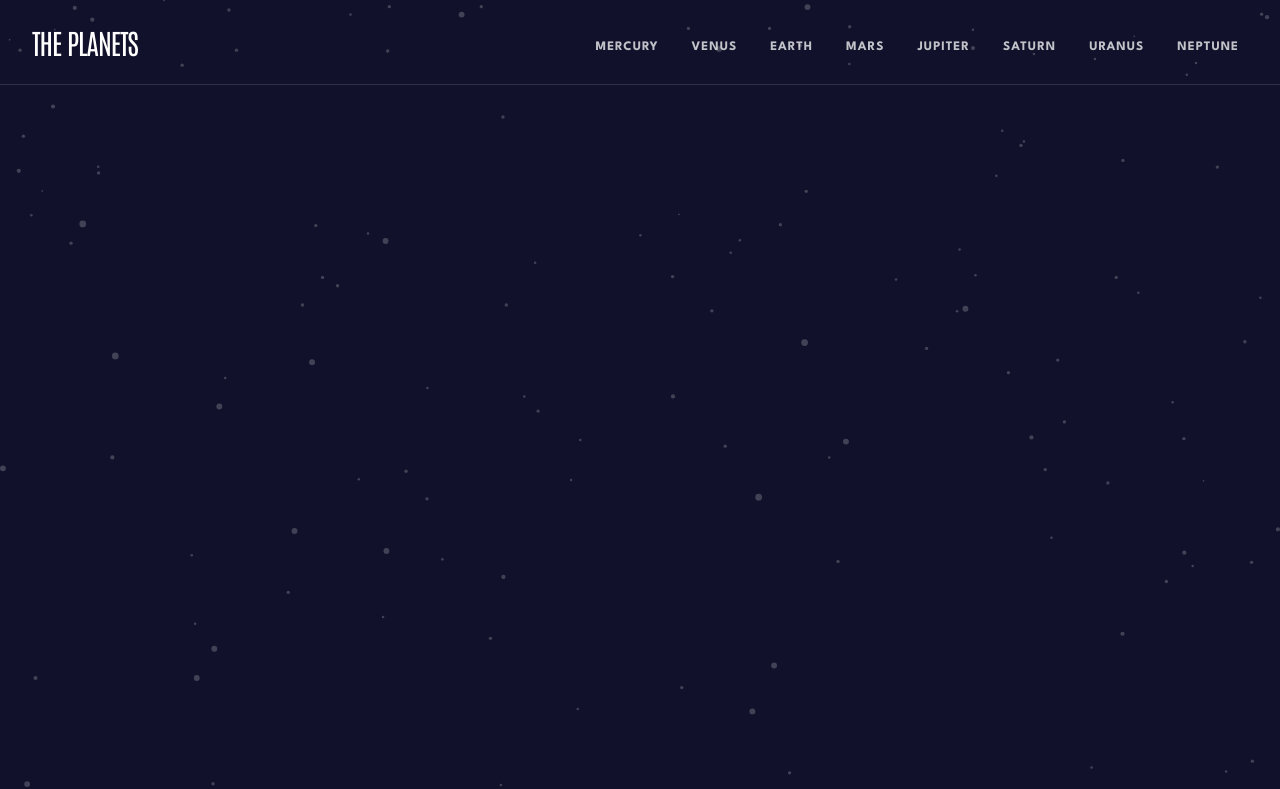
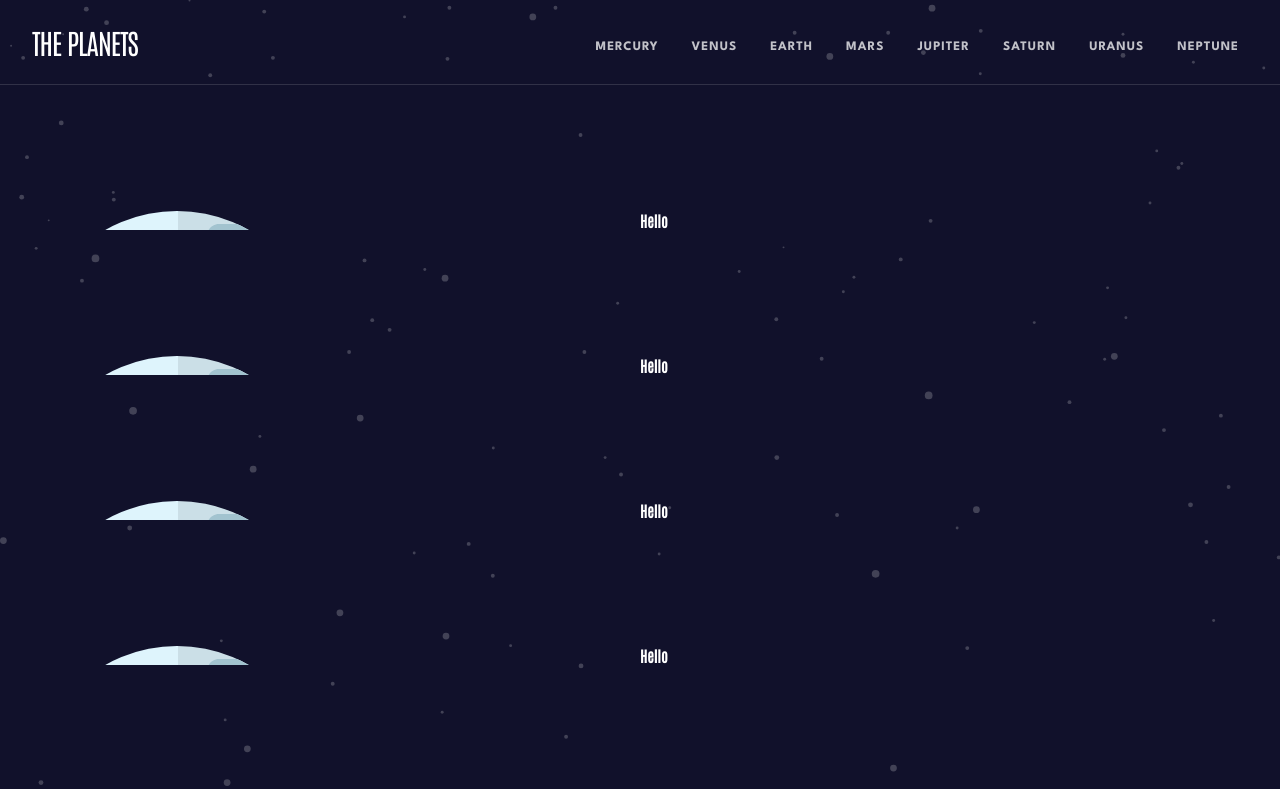
Before and after one commit to Tjanelidze/Planets-Facts-TypeScript-React, a React (Vite) app: page /1 in a window 1280 px wide. Shown: the top 789 px of the page. Built offline with nearby package versions, Linux system fonts and the light colour scheme.

Commit message:
moved header to components and also created interface

```diff
--- a/src/App.tsx
+++ b/src/App.tsx
@@ -1,33 +1,29 @@
 import { useState } from 'react';
 import { styled, createGlobalStyle } from 'styled-components';
 import PLANETS from './assets/data.json';
+import HeaderComponent from './components/HeaderComponent';
 
 function App() {
   return (
     <>
       <GlobalStyle />
+      <HeaderComponent planets={PLANETS} />
 
-      <Header>
-        <MainTitle>The Planets</MainTitle>
-        <Mainnav>
-          <NavList>
-            {PLANETS.map((planet, indx) => {
-              return (
-                <li key={indx}>
-                  <NavLink as="a" href="#" $color={planet.color}>
-                    {planet.name}
-                  </NavLink>
-                </li>
-              );
-            })}
-          </NavList>
-        </Mainnav>
-      </Header>
+      <article>
+        {PLANETS.map(() => {
+          return (
+            <Container>
+              <PlanetImg></PlanetImg>
+              <h1>Hello</h1>
+            </Container>
+          );
+        })}
+      </article>
     </>
   );
 }
 
-const GlobalStyle = createGlobalStyle<{ $whiteColor?: boolean }>`
+const GlobalStyle = createGlobalStyle`
   *{
     margin: 0;
     padding: 0;
@@ -42,78 +38,24 @@ const GlobalStyle = createGlobalStyle<{ $whiteColor?: boolean }>`
     background: url('assets/background-stars.svg');
     background-size: cover;
     background-color: #11112B;
+    color: #fff;
     min-height: 100vh;
     font-family: 'Antonio', sans-serif;
   }
 `;
 
-const MainTitle = styled.h1`
-  color: #fff;
-  font-size: 2.8rem;
-  font-weight: 400;
-  letter-spacing: -1.05px;
-  text-transform: uppercase;
+const Container = styled.div`
+  max-width: 130rem;
+  margin: 0 auto;
+  padding: 0 3.2rem;
+  margin-top: 12.6rem;
+  display: grid;
+  grid-template-columns: 1fr 1fr;
 `;
 
-const Header = styled.header`
-  display: flex;
-  justify-content: space-between;
-  align-items: center;
-  align-items: center;
-  border-bottom: 1px solid #ffffff22;
-  padding: 0 4.1rem 0 3.2rem;
-  height: 8.5rem;
-`;
-
-const Mainnav = styled.nav`
-  height: 100%;
-`;
-
-const NavList = styled.ul`
-  display: flex;
-  gap: 3.3rem;
-  list-style: none;
-  height: 100%;
-`;
-
-const NavLink = styled.a<{ $color?: string }>`
-  color: #ffffffbe;
-  font-size: 1.3rem;
-  font-weight: 700;
-  letter-spacing: 1px;
-  text-transform: uppercase;
-  font-family: 'League Spartan', sans-serif;
-  text-decoration: none;
-  height: 100%;
-  display: flex;
-  align-items: center;
-  margin-top: 5px;
-  position: relative;
-  &:link,
-  &:visited {
-    color: #ffffffbe;
-  }
-
-  &:hover,
-  &:active {
-    color: #fff;
-  }
-
-  &::after {
-    position: absolute;
-    content: '';
-    top: -5px;
-    left: 50%;
-    transform: translateX(-50%);
-    width: 0%;
-    height: 4px;
-    background: ${(props) => props.$color};
-    transition: all 0.5s ease-out;
-  }
-
-  &:hover::after {
-    width: 100%;
-  }
+const PlanetImg = styled.div`
+  background: url(assets/planet-mercury.svg);
+  background-repeat: no-repeat;
 `;
 
 export default App;
--- /dev/null
+++ b/src/components/HeaderComponent.tsx
@@ -0,0 +1,92 @@
+import styled from 'styled-components';
+import { planetDataInterface } from '../interface/planetDataInterface';
+
+export default function HeaderComponent({ planets }: planetDataInterface) {
+  return (
+    <Header>
+      <MainTitle>The Planets</MainTitle>
+      <Mainnav>
+        <NavList>
+          {planets.map((planet, indx) => {
+            return (
+              <li key={indx}>
+                <NavLink as="a" href="#" $color={planet.color}>
+                  {planet.name}
+                </NavLink>
+              </li>
+            );
+          })}
+        </NavList>
+      </Mainnav>
+    </Header>
+  );
+}
+
+const MainTitle = styled.h1`
+  color: #fff;
+  font-size: 2.8rem;
+  font-weight: 400;
+  letter-spacing: -1.05px;
+  text-transform: uppercase;
+`;
+
+const Header = styled.header`
+  display: flex;
+  justify-content: space-between;
+  align-items: center;
+  align-items: center;
+  border-bottom: 1px solid #ffffff22;
+  padding: 0 4.1rem 0 3.2rem;
+  height: 8.5rem;
+`;
+
+const Mainnav = styled.nav`
+  height: 100%;
+`;
+
+const NavList = styled.ul`
+  display: flex;
+  gap: 3.3rem;
+  list-style: none;
+  height: 100%;
+`;
+
+const NavLink = styled.a<{ $color?: string }>`
+  color: #ffffffbe;
+  font-size: 1.3rem;
+  font-weight: 700;
+  letter-spacing: 1px;
+  text-transform: uppercase;
+  font-family: 'League Spartan', sans-serif;
+  text-decoration: none;
+  height: 100%;
+  display: flex;
+  align-items: center;
+  margin-top: 5px;
+  position: relative;
+  &:link,
+  &:visited {
+    color: #ffffffbe;
+  }
+
+  &:hover,
+  &:active {
+    color: #fff;
+  }
+
+  &::after {
+    position: absolute;
+    content: '';
+    top: -5px;
+    left: 50%;
+    transform: translateX(-50%);
+    width: 0;
+    height: 4px;
+    background: ${(props) => props.$color};
+    transition: all 0.3s ease-out;
+  }
+
+  &:hover::after {
+    width: 100%;
+  }
+`;
--- /dev/null
+++ b/src/interface/planetDataInterface.ts
@@ -0,0 +1,27 @@
+export interface planetDataInterface {
+  planets: {
+    name: string;
+    overview: {
+      content: string;
+      source: string;
+    };
+    structure: {
+      content: string;
+      source: string;
+    };
+    geology: {
+      content: string;
+      source: string;
+    };
+    rotation: string;
+    revolution: string;
+    radius: string;
+    temperature: string;
+    images: {
+      planet: string;
+      internal: string;
+      geology: string;
+    };
+    color: string;
+  }[];
+}
```
